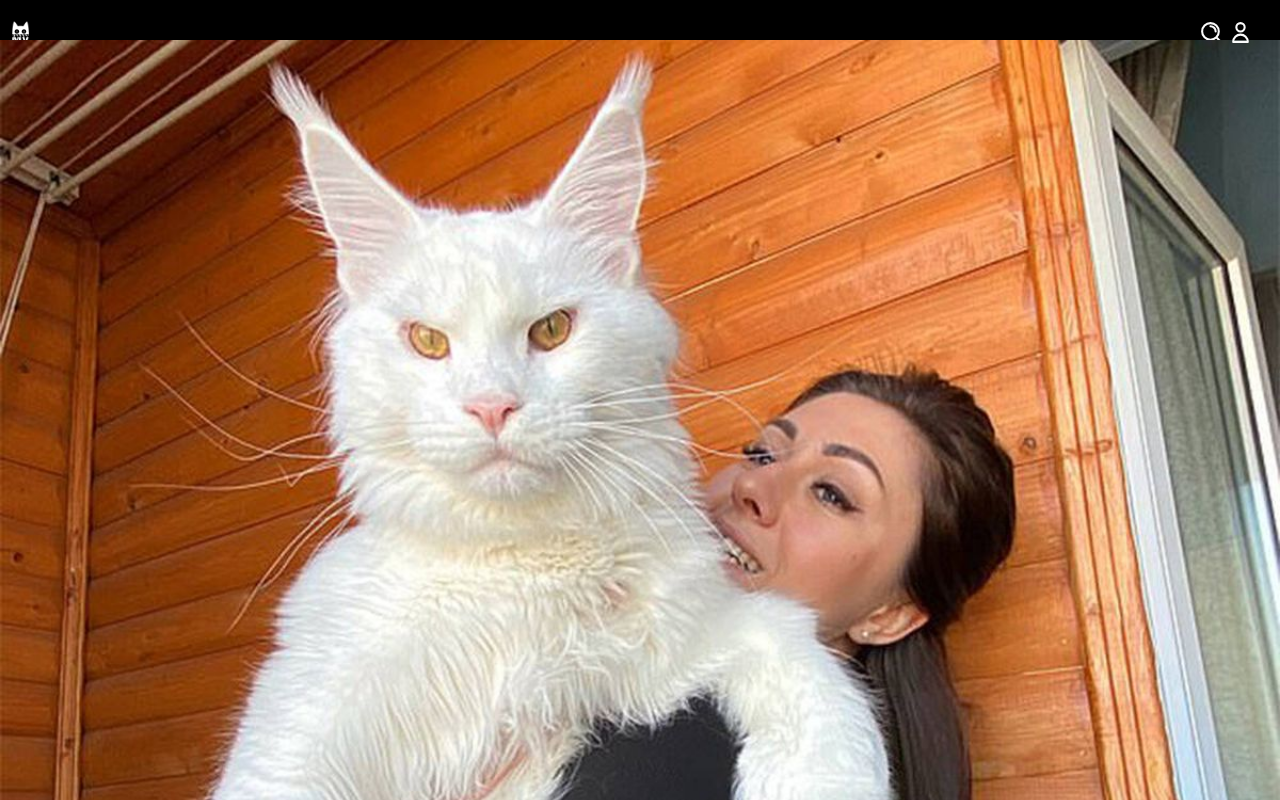
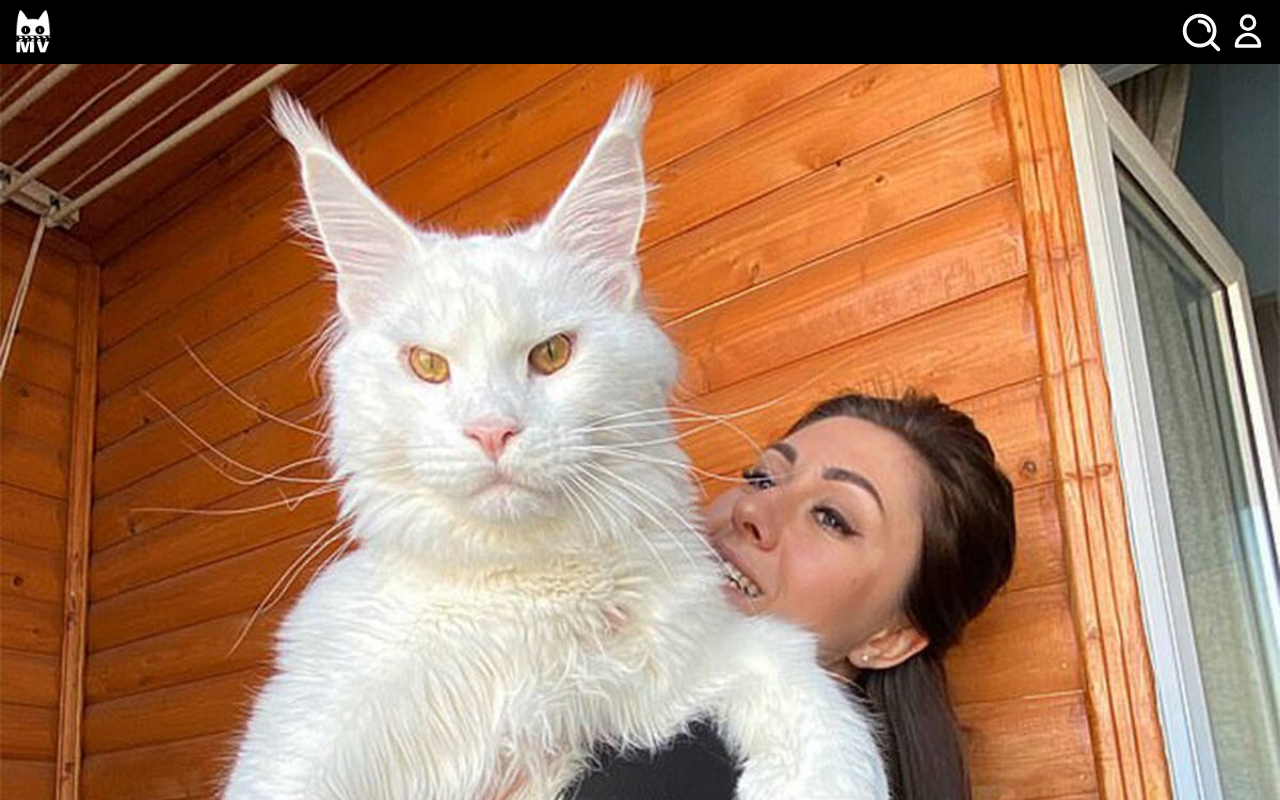
Before and after one commit to KenaiiDev/Proyecto_Final_GL_Frontend, a Next.js app: page / in a window 1280 px wide. Shown: the top 800 px of the page. Built offline with nearby package versions, Linux system fonts and the light colour scheme.

Commit message:
Finished carousel and navbar

```diff
--- a/src/components/Carousel.jsx
+++ b/src/components/Carousel.jsx
@@ -10,16 +10,17 @@ function Carousel() {
             src='/assets/gato.jpg'
             alt='Cat 1'
             width={100}
-            height={100}
+            height={80}
             className='w-full'
           />
         </div>
         <div id='item2' className='carousel-item w-full'>
+          <div className='item'></div>
           <Image
             src='/assets/gato2.jpg'
             alt='Cat 1'
             width={100}
-            height={100}
+            height={80}
             className='w-full'
           />
         </div>
@@ -28,7 +29,7 @@ function Carousel() {
             src='/assets/gato3.jpg'
             alt='Cat 1'
             width={100}
-            height={100}
+            height={80}
             className='w-full'
           />
         </div>
--- a/src/components/Navigation.jsx
+++ b/src/components/Navigation.jsx
@@ -4,30 +4,24 @@ import Link from 'next/link'
 
 function NavigationBar() {
   return (
-    <nav className='h-10'>
-      <div className='navbar bg-black'>
+    <nav className=' h-10 navbar bg-black flex-1'>
       <div className='flex-1'>
         <Link href={'/'}>
           <Image
             src={'/assets/meowvies_white.png'}
             alt='Meowvies'
-              width={25}
-              height={25}
+            width={50}
+            height={50}
           />
         </Link>
       </div>
       <div>
-          <Image
-            src={'/assets/search.svg'}
-            alt='Search'
-            width={25}
-            height={25}
-          />
+        <Image src={'/assets/search.svg'} alt='Search' width={45} height={45} />
       </div>
       <div className='dropdown dropdown-end'>
         <label tabIndex={0} className='btn btn-ghost btn-circle'>
           <div className='w-10 rounded-full'>
-              <Image src='/assets/user.svg' alt='User' width={25} height={25} />
+            <Image src='/assets/user.svg' alt='User' width={45} height={45} />
           </div>
         </label>
         <ul
@@ -48,7 +42,6 @@ function NavigationBar() {
           </li>
         </ul>
       </div>
-      </div>
     </nav>
   )
 }
```
Lines whose indentation alone changed are shown as unchanged.
